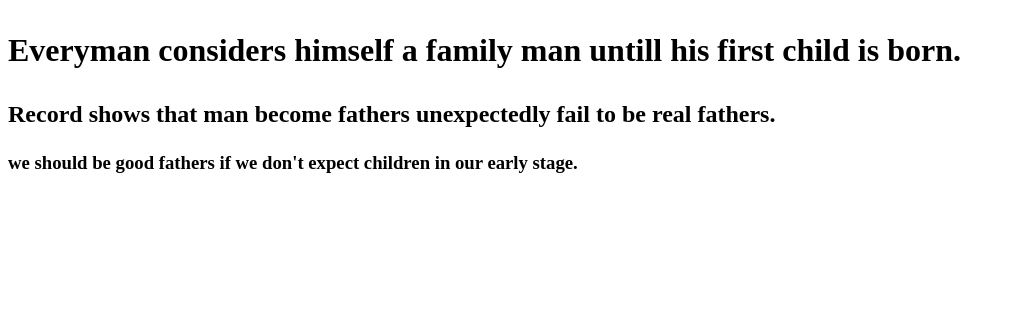
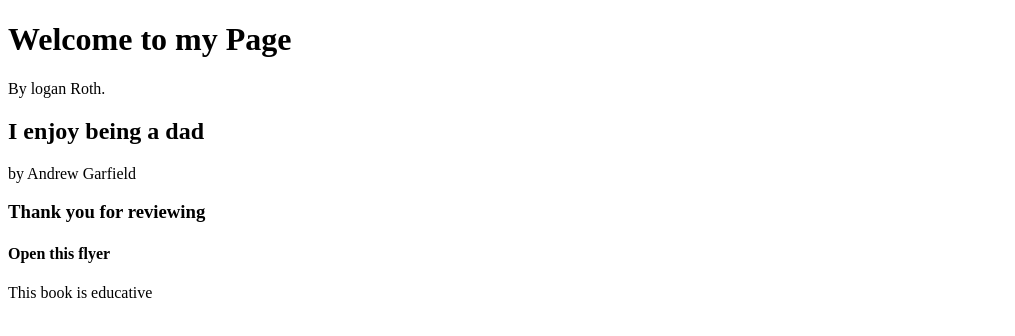
Before and after one commit to KwameDapz/alx_html_css, a plain HTML site: page html_basic/index.html in a window 1280 px wide. Shown: the whole page, without its empty margins (0-1015 px from the left). Drawn offline with Linux system fonts and the light colour scheme.

Commit message:
right work

```diff
--- a/html_basic/index.html
+++ b/html_basic/index.html
@@ -3,16 +3,14 @@
     <head>
         <title>A Family Man</title>
         <body>
-            <h1>
-                <p>Everyman considers himself a family man untill his first child is born.
-                </p>
-            </h1>
-                <h2>
-                    <p>Record shows that man become fathers unexpectedly fail to be real fathers.</p>
-                </h2>
-                <h3>
-                    <p>we should be good fathers if we don't expect children in our early stage.</p>
-                </h3>
+            <h1>Welcome to my Page</h1>
+            <p>By logan Roth.</p>
+                <h2>I enjoy being a dad</h2>
+                    <p>by Andrew Garfield</p>
+                    <h3>Thank you for reviewing</h3>
+                    <h4> Open this flyer</h4>
+                       <P>This book is educative</P>
+
                 <link rel="Icon" href="https://www.holbertonschool.com/holberton-logo.png" type="image/icon" />
 
 
```
Also changed, not shown: html_basic/tweets.html (+25 -0 lines).
